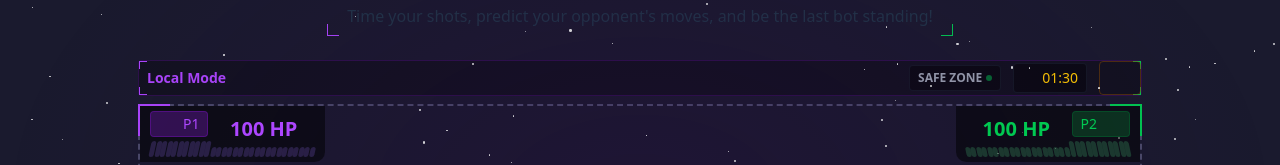
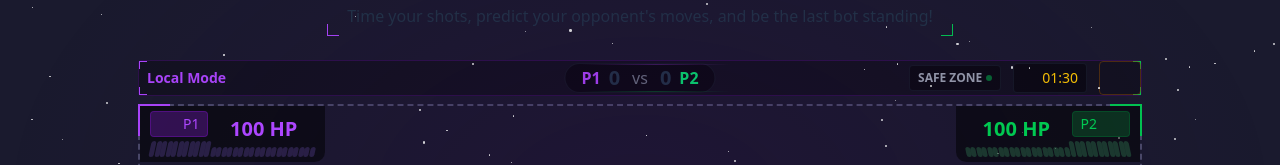
Before and after one commit to jianongHe/DashBot, a Svelte app: page / in a window 1280 px wide. Shown: the part 196-361 px from the top of the page. Built offline with nearby package versions, Linux system fonts and the light colour scheme; no server answers; some icons are missing.

Commit message:
score in center

```diff
--- a/src/App.svelte
+++ b/src/App.svelte
@@ -2065,6 +2065,23 @@
             {/if}
         </div>
 
+        <div class="flex justify-center items-center bg-black/40 px-4 rounded-full w-fit border border-gray-800/50 absolute left-1/2 transform -translate-x-1/2">
+            <div class="absolute top-0 left-4 w-full h-px bg-gradient-to-r from-transparent via-purple-500/30 to-transparent"></div>
+            <div class="absolute bottom-0 left-4 w-full h-px bg-gradient-to-r from-transparent via-green-500/30 to-transparent"></div>
+
+            <div class="flex items-center gap-2">
+<!--                <RobotIcon class="h-4 w-4 text-purple-500" />-->
+                <span class="font-bold text-purple-500">P1</span>
+                <span class="text-xl font-bold">{(roomInfo.id ? roomInfo.score[1] : localScore[1]) || 0}</span>
+            </div>
+            <div class="mx-3 text-gray-500">vs</div>
+            <div class="flex items-center gap-2">
+                <span class="text-xl font-bold">{(roomInfo.id ? roomInfo.score[2] : localScore[2]) || 0}</span>
+                <span class="font-bold text-green-400">P2</span>
+<!--                <RobotIcon class="h-4 w-4 text-green-400" />-->
+            </div>
+        </div>
+
         <div class="flex items-center gap-3">
 
             <div
```
